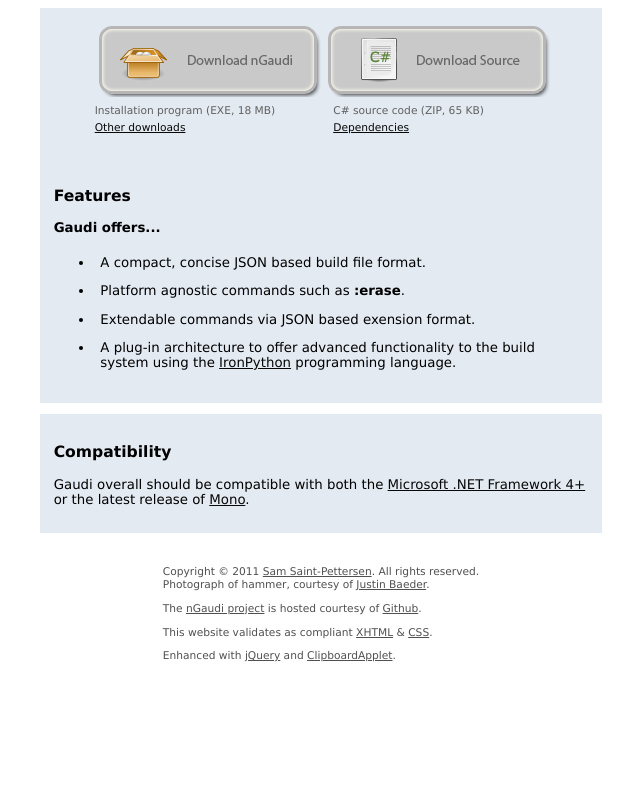
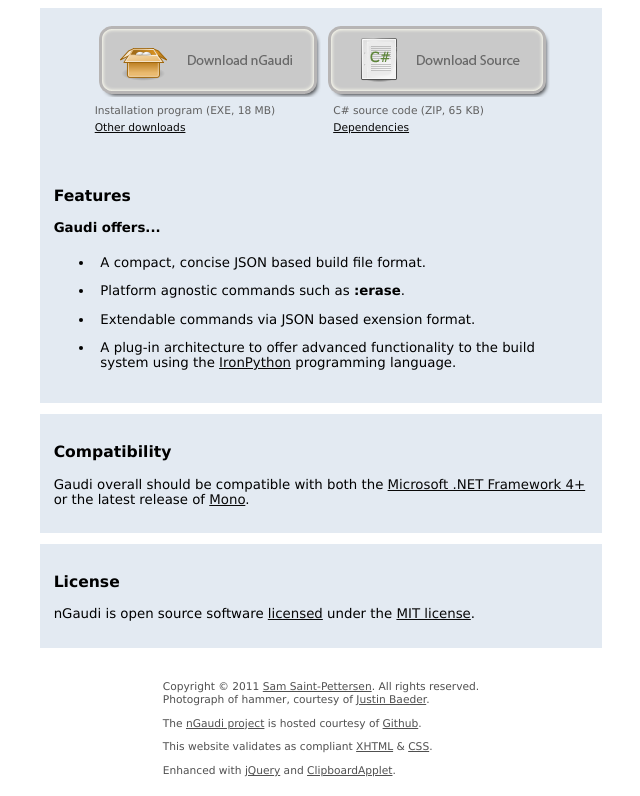
Before and after one commit to stpettersens/nGaudi, a plain HTML site: page index.html in a window 1280 px wide. Shown: the part 493-1289 px from the top of the page, without its empty margins (319-959 px from the left). Before the commit the page ends 1174 px from the top, so only its background shows below. Drawn offline with Linux system fonts and the light colour scheme.

Commit message:
Added license section.

```diff
--- a/index.html
+++ b/index.html
@@ -6,8 +6,8 @@
 	Copyright (c) 2011 Sam Saint-Pettersen. -->
   <head>
   <title>Gaudi build tool for .NET</title>
-    <script type="text/javascript" src="jquery-1.6.min.js"></script>
-	<script type="text/javascript" src="http://www.java.com/js/deployJava.js"></script>
+  <script type="text/javascript" src="jquery-1.6.min.js"></script>
+	<!--<script type="text/javascript" src="http://www.java.com/js/deployJava.js"></script>-->
 	<script type="text/javascript" src="ngaudi.js"></script>
  	<link type="text/css" rel="stylesheet" href="ngaudi.css"/>
 	<link type="application/atom+xml" rel="alternate" href="https://github.com/stpettersens/nGaudi/commits/master.atom"/>
@@ -107,6 +107,14 @@
       the latest release of <a class="extern" href="http://www.mono-project.com/Download">Mono</a>.
      	</p>
      </div>
+    <div id="license">
+      <h3>License</h3>
+      <p>
+      nGaudi is open source software <a class="extern"
+      href="https://github.com/stpettersens/nGaudi/raw/master/License.txt">licensed</a>
+      under the <a target="extern" href="http://www.opensource.org/licenses/MIT">MIT license</a>.
+      </p>
+     </div>
      <div id="footer">
      <noscript>
      	<p><strong>JavaScript is either unsupported or has been disabled in the browser.<br/>
--- a/ngaudi.css
+++ b/ngaudi.css
@@ -87,7 +87,7 @@ li.alt
 {
 	list-style-type: circle;
 }
-div#features, #compatibility
+div#features, #compatibility, #license
 {
 	margin-top: 0.8em;
 	margin-left: auto;
```
